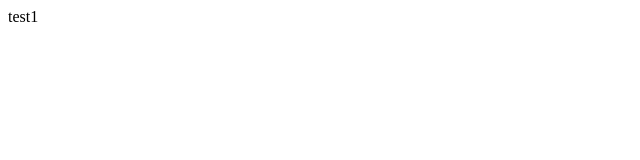
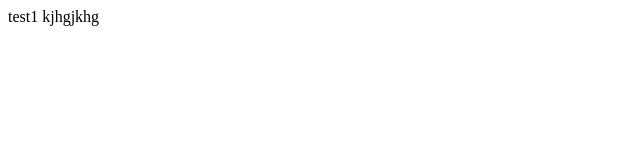
Before and after one commit to cat-energy/test, a plain HTML site: page index.html in a window 1280 px wide. Shown: the full height of the page, 0-640 px from the left. Drawn offline with Linux system fonts and the light colour scheme.

Commit message:
проверочный коммит 2

```diff
--- a/index.html
+++ b/index.html
@@ -5,7 +5,7 @@
 	<title>Document</title>
 </head>
 <body>
-	test1
+	test1 kjhgjkhg
 
 </body>
 </html>
```
